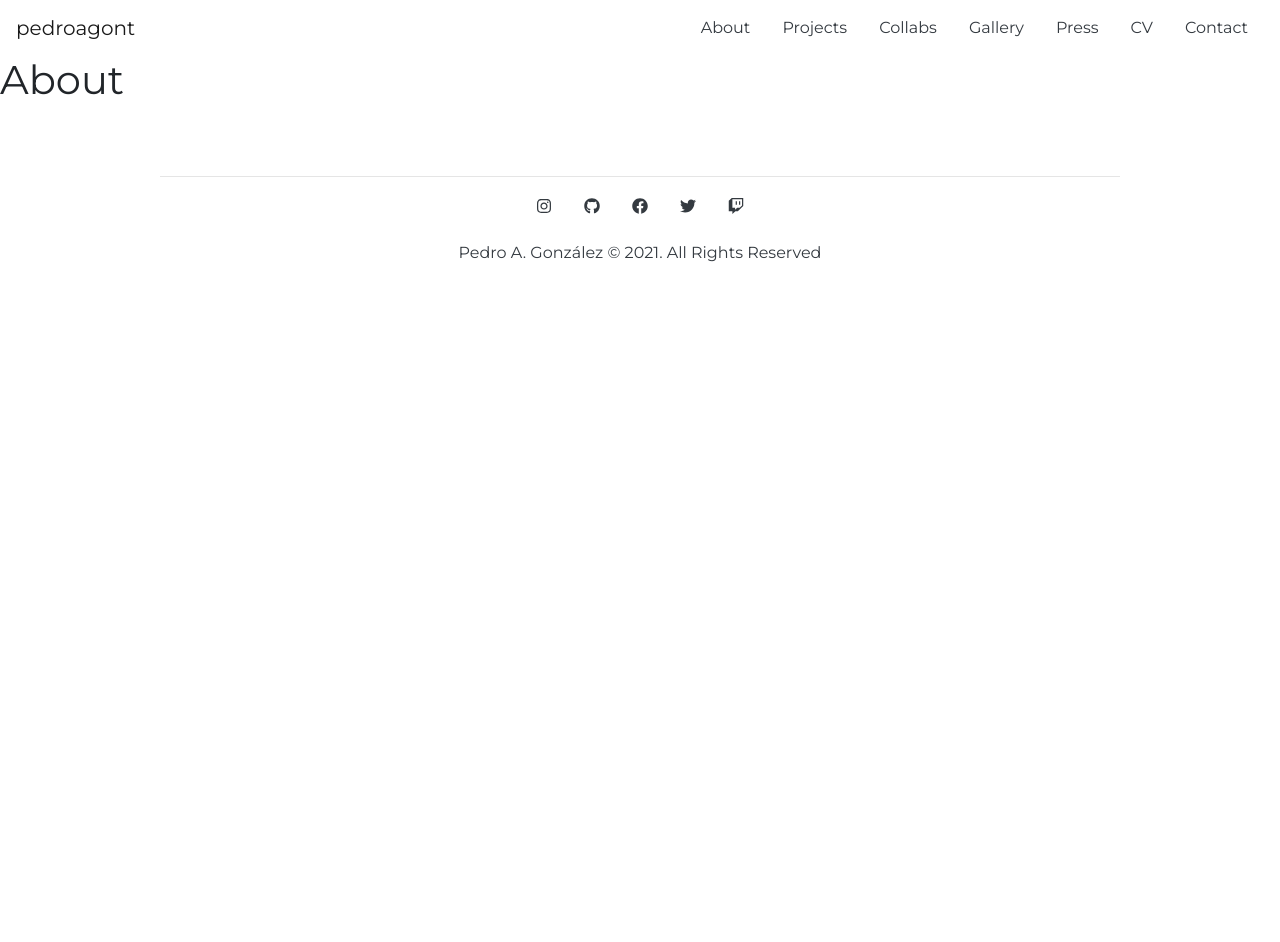
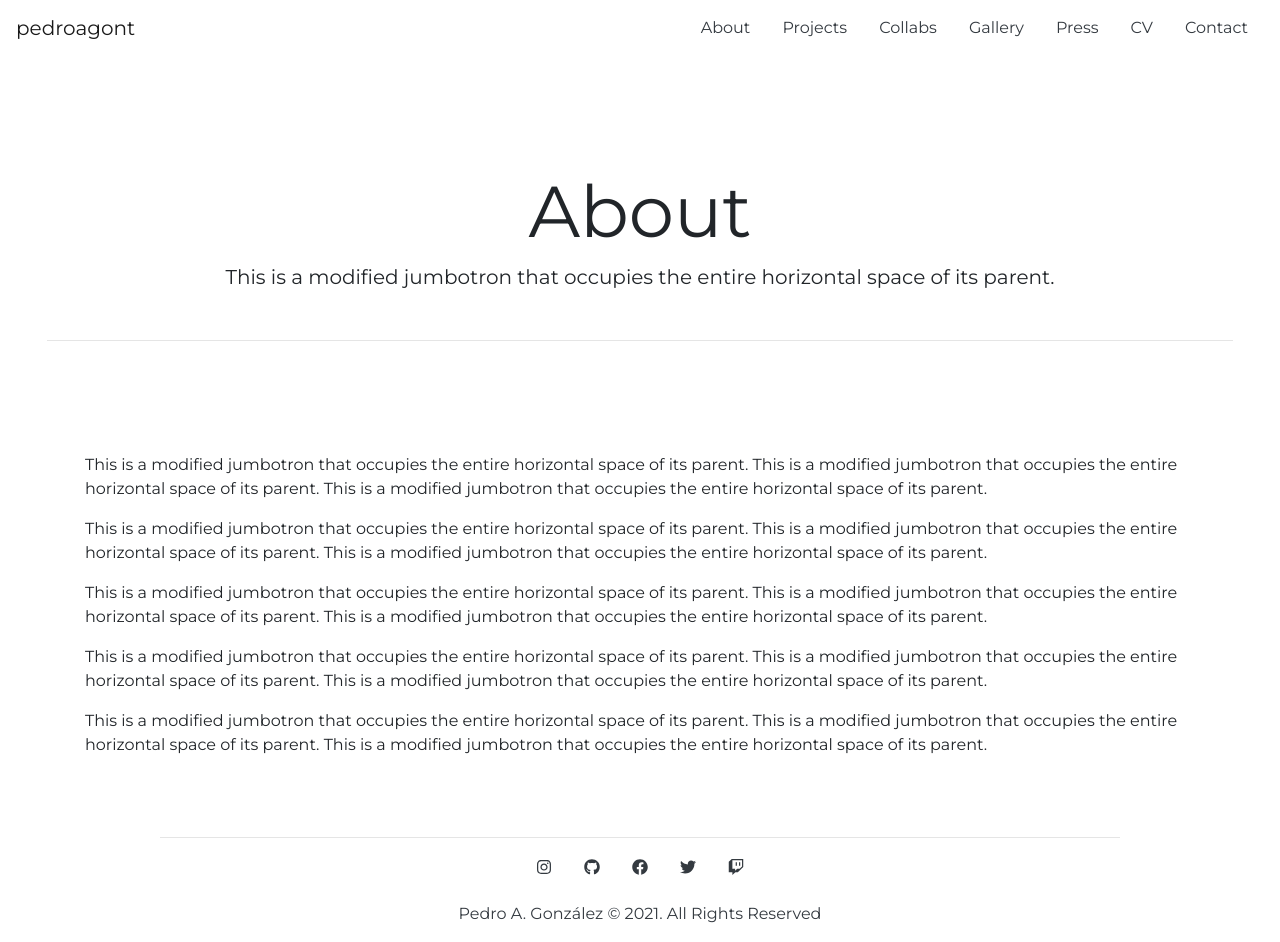
Before and after one commit to pedroagont/pedroagont, a React (Create React App) app: page /about in a window 1280 px wide. Before the commit the page ends 800 px from the top, so only its background shows below. Built offline with nearby package versions, Linux system fonts and the light colour scheme.

Commit message:
Refactor headers w/reusable component

```diff
--- /dev/null
+++ b/src/components/Header.js
@@ -0,0 +1,18 @@
+import React from 'react';
+import { Jumbotron, Container } from 'reactstrap';
+
+const Header = (props) => {
+  return (
+    <div className="mt-5">
+      <Jumbotron className="bg-transparent">
+        <Container fluid className="text-center">
+          <h1 className="display-3">{ props.title }</h1>
+          <p className="lead">{ props.description }</p>
+          <hr className="mt-5" />
+        </Container>
+      </Jumbotron>
+    </div>
+  );
+};
+
+export default Header;
--- a/src/pages/About.js
+++ b/src/pages/About.js
@@ -1,9 +1,20 @@
-function About() {
+import React from 'react';
+import { Container } from 'reactstrap';
+import Header from '../components/Header';
+
+const About = (props) => {
   return (
     <>
-      <h1>About</h1>
+      <Header title="About" description="This is a modified jumbotron that occupies the entire horizontal space of its parent." />
+      <Container>
+        <p>This is a modified jumbotron that occupies the entire horizontal space of its parent. This is a modified jumbotron that occupies the entire horizontal space of its parent. This is a modified jumbotron that occupies the entire horizontal space of its parent.</p>
+        <p>This is a modified jumbotron that occupies the entire horizontal space of its parent. This is a modified jumbotron that occupies the entire horizontal space of its parent. This is a modified jumbotron that occupies the entire horizontal space of its parent.</p>
+        <p>This is a modified jumbotron that occupies the entire horizontal space of its parent. This is a modified jumbotron that occupies the entire horizontal space of its parent. This is a modified jumbotron that occupies the entire horizontal space of its parent.</p>
+        <p>This is a modified jumbotron that occupies the entire horizontal space of its parent. This is a modified jumbotron that occupies the entire horizontal space of its parent. This is a modified jumbotron that occupies the entire horizontal space of its parent.</p>
+        <p>This is a modified jumbotron that occupies the entire horizontal space of its parent. This is a modified jumbotron that occupies the entire horizontal space of its parent. This is a modified jumbotron that occupies the entire horizontal space of its parent.</p>
+      </Container>
     </>
   );
-}
+};
 
 export default About;
--- a/src/pages/CV.js
+++ b/src/pages/CV.js
@@ -1,9 +1,20 @@
-function CV() {
+import React from 'react';
+import { Container } from 'reactstrap';
+import Header from '../components/Header';
+
+const CV = (props) => {
   return (
     <>
-      <h1>CV</h1>
+      <Header title="CV" description="This is a modified jumbotron that occupies the entire horizontal space of its parent." />
+      <Container>
+        <p>This is a modified jumbotron that occupies the entire horizontal space of its parent. This is a modified jumbotron that occupies the entire horizontal space of its parent. This is a modified jumbotron that occupies the entire horizontal space of its parent.</p>
+        <p>This is a modified jumbotron that occupies the entire horizontal space of its parent. This is a modified jumbotron that occupies the entire horizontal space of its parent. This is a modified jumbotron that occupies the entire horizontal space of its parent.</p>
+        <p>This is a modified jumbotron that occupies the entire horizontal space of its parent. This is a modified jumbotron that occupies the entire horizontal space of its parent. This is a modified jumbotron that occupies the entire horizontal space of its parent.</p>
+        <p>This is a modified jumbotron that occupies the entire horizontal space of its parent. This is a modified jumbotron that occupies the entire horizontal space of its parent. This is a modified jumbotron that occupies the entire horizontal space of its parent.</p>
+        <p>This is a modified jumbotron that occupies the entire horizontal space of its parent. This is a modified jumbotron that occupies the entire horizontal space of its parent. This is a modified jumbotron that occupies the entire horizontal space of its parent.</p>
+      </Container>
     </>
   );
-}
+};
 
 export default CV;
--- a/src/pages/NotFound404.js
+++ b/src/pages/NotFound404.js
@@ -1,9 +1,12 @@
-function NotFound404() {
+import React from 'react';
+import Header from '../components/Header';
+
+const NotFound404 = (props) => {
   return (
     <>
-      <h1>NotFound404</h1>
+      <Header title="404" description="This is a modified jumbotron that occupies the entire horizontal space of its parent." />
     </>
   );
-}
+};
 
 export default NotFound404;
```
